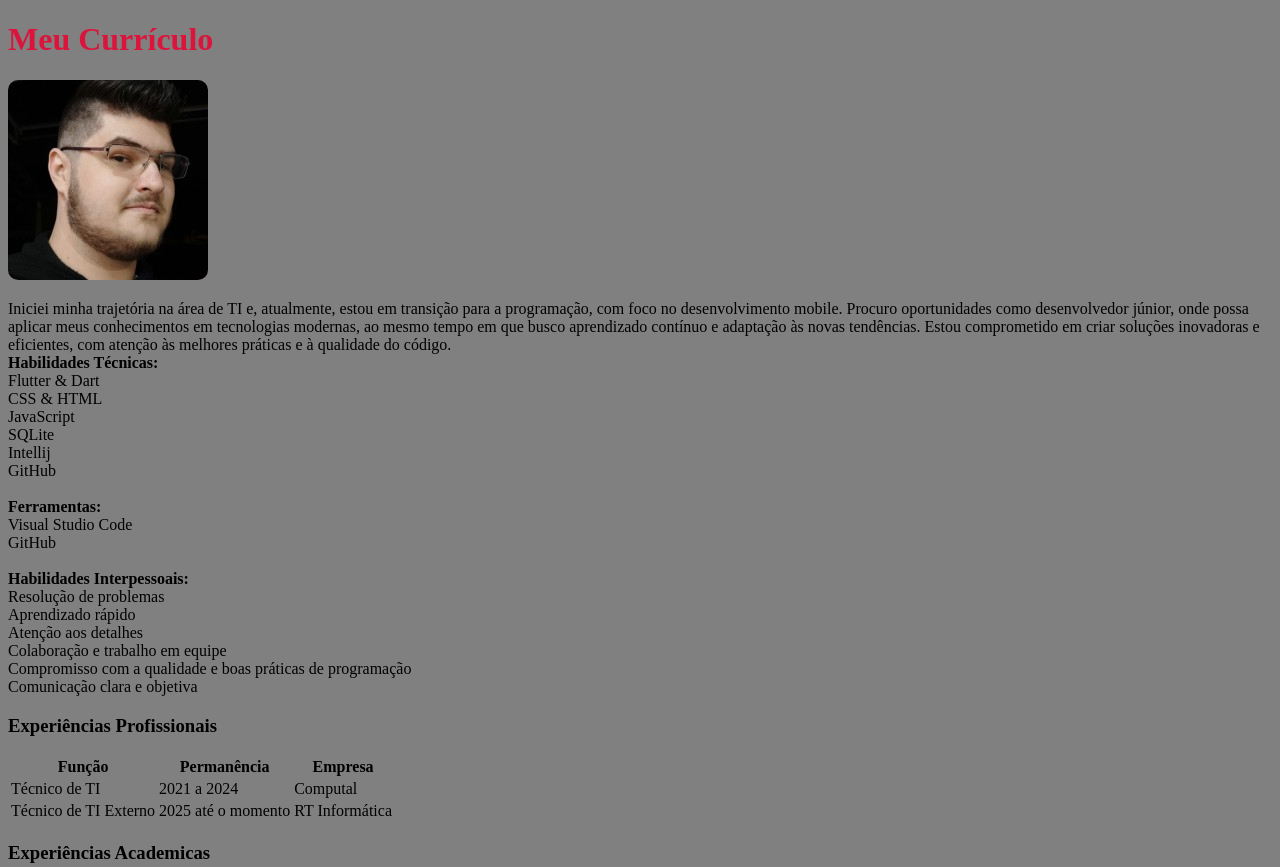
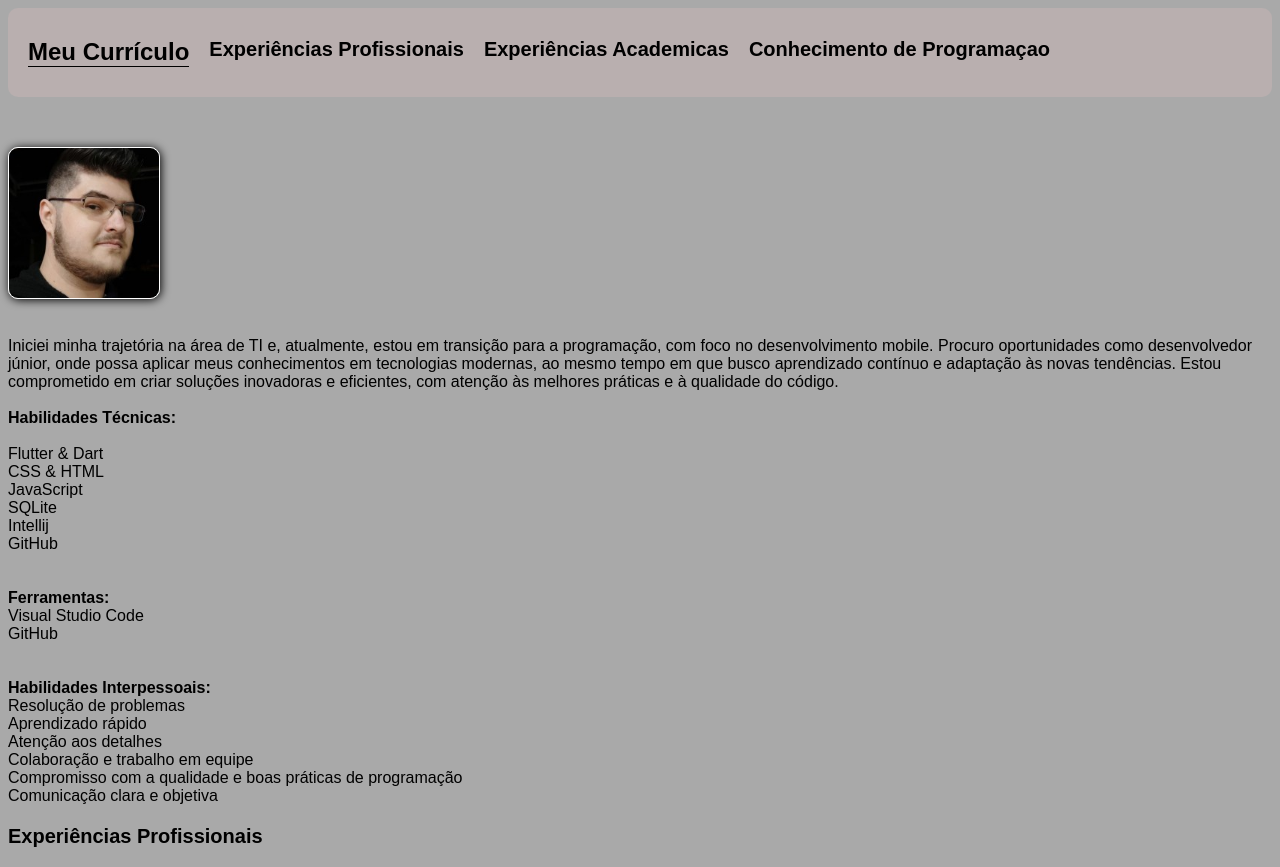
Before and after one commit to williamVrau/Entra21_HTML_CSS_JS, a plain HTML site: page Index.html in a window 1280 px wide. Shown: the top 867 px of the page. Drawn offline with Linux system fonts and the light colour scheme.

Commit message:
Atividade de CSS

```diff
--- a/Index.html
+++ b/Index.html
@@ -4,14 +4,26 @@
     <meta charset="UTF-8">
     <meta name="viewport" content="width=device-width, initial-scale=1.0">
     <title>Atividade Currículo</title>
+    <link rel="stylesheet" href="style.css">
 </head>
-<body style="background-color:gray;">
-    <h1 style="color: crimson;">Meu Currículo</h1>
-    <img src="ImagenPerfil.jpeg" style="border-radius: 10px;" alt="Imagem do Rosto do William Mateus de Novais">
+<body>
+    <header>
+        <nav>
+        <h1>Meu Currículo</h1>
+        <a href="#ExperiênciasProfissionais"><h3>Experiências Profissionais</h3></a>
+        <a href="#ExperiênciasAcademicas"><h3>Experiências Academicas</h3></a>
+        <a href="#ConhecimentodeProgramaçao"><h3>Conhecimento de Programaçao</h3></a>
+
+    </nav>
+    </header>
+    <img class="Imagem" src="ImagenPerfil.jpeg" alt="Imagem do Rosto do William Mateus de Novais">
     <p>
+        <br/>
         Iniciei minha trajetória na área de TI e, atualmente, estou em transição para a programação, com foco no desenvolvimento mobile. Procuro oportunidades como desenvolvedor júnior, onde possa aplicar meus conhecimentos em tecnologias modernas, ao mesmo tempo em que busco aprendizado contínuo e adaptação às novas tendências. Estou comprometido em criar soluções inovadoras e eficientes, com atenção às melhores práticas e à qualidade do código.
         <br/>
+        <br/>
         <strong>Habilidades Técnicas:</strong><br/>
+        <br/>
         Flutter & Dart<br/>
         CSS & HTML<br/>
         JavaScript<br/>
@@ -19,9 +31,11 @@
         Intellij<br/>
         GitHub<br/>
         <br/>
+        <br/>
         <strong>Ferramentas:</strong><br/>
         Visual Studio Code<br/>
         GitHub<br/>
+        <br/>
         <br/>
         <strong>Habilidades Interpessoais:</strong><br/>
         Resolução de problemas<br/>
@@ -31,7 +45,7 @@
         Compromisso com a qualidade e boas práticas de programação<br/>
         Comunicação clara e objetiva<br/>
     </p>
-    <h3>Experiências Profissionais</h3>
+    <h3 id="ExperiênciasProfissionais">Experiências Profissionais</h3>
     <table>
         <tr>
             <th>Função</th>
@@ -49,14 +63,14 @@
             <td>RT Informática</td>
         </tr>
     </table>
-    <h3>Experiências Academicas</h3>
+    <h3 id="ExperiênciasAcademicas">Experiências Academicas</h3>
     <ul>
         <li>Python, SQLite, HTML, CSS E JavaScript no IFC - Blumenau</li>
         <li>Dart EAD Alura</li>
         <li>Flutter EAD Alura</li>
         <li>Java no Senac - Timbo</li>
     </ul>
-    <h3>Conhecimento de Programaçao</h3>
+    <h3 id="ConhecimentodeProgramaçao">Conhecimento de Programaçao</h3>
     <h4>Python</h4>
     <p>Em Python, obtive um nível de conhecimento avançado, passando desde o básico, como funções, estruturas de dados e repetições, até bibliotecas mais avançadas, como Pymath, Pygame, Flask, entre outras.</p>
     <h4>Dart</h4>
@@ -65,8 +79,15 @@
     <p>Iniciei os estudos em Flutter, conseguindo criar apenas um aplicativo base.</p>
     <h4>Java</h4>
     <p>Em Java, entrei no Entra21 sem saber nada. Até o momento, o que foi estudado foi o básico da linguagem de programação, estruturas básicas de repetição e lógica de programação.</p>
-    <h3>Segue abaixo os links do meu GitHub e LinkedIn:</h3>
-    <a href="https://github.com/williamVrau" target="_blank"><img src="GitHub-logo.png" alt="Logo do GitHub" width="100"></a>
-    <a href="https://www.linkedin.com/in/william-mateus-de-novais-38a20b327" target="_blank"><img src="linkedin-logo.png" width="100" alt="Imagem da Logo do LinkedIn"></a>
+
+
+    <footer>
+        <h3>Segue abaixo os links do meu GitHub e LinkedIn:</h3>
+        <a  href="https://github.com/williamVrau" target="_blank"><img class="GitLink" src="GitHub-logo.png" alt="Logo do GitHub" width="100"></a>
+        <a  href="https://www.linkedin.com/in/william-mateus-de-novais-38a20b327" target="_blank"><img class="GitLink" src="linkedin-logo.png" width="100" alt="Imagem da Logo do LinkedIn"></a>
+        <a href="mailto:williammnovais@gmail.com"><p>Contato Email</p></a>
+        <p>copyright © Currículo William [2025] Todos os direitos reservados</p>
+    </footer>
+
 </body>
 </html>
--- /dev/null
+++ b/style.css
@@ -0,0 +1,57 @@
+body{
+    background-color: darkgray;
+    font-family: Arial, Helvetica, sans-serif;
+}
+header{
+    border-radius: 10px;
+    display: flex;
+    justify-content: space-between;
+    align-items: center;
+    padding: 10px 20px;
+    background-color: rgb(185, 175, 175);
+}
+nav {
+    display: flex;
+    gap: 20px;
+  }
+nav a {
+    font-size: 25px;
+    text-decoration: none;
+    color: black;
+}
+h1 {
+    border-bottom: 1px solid black;
+
+}
+h3{
+    font-size: 20px;
+}
+footer{
+    background-color: rgb(75, 114, 114);
+    padding: 20px;
+    border-radius: 10px;
+}
+.Imagem{
+    margin-top: 50px;
+    width: 150px;
+    height: 150px;
+    border-radius: 10px;
+    border: 1px solid rgb(255, 255, 255);
+    transition: all 80ms;
+    box-shadow: 1px 1px 10px;
+}
+.Imagem:hover {
+    width: 160px;
+    height: 160px;
+    border: 1px solid rgb(255, 0, 0);
+}
+
+.GitLink{
+    width: 100px;
+    transition: all 80ms;
+
+}
+.GitLink:hover{
+    width: 120px;
+
+}
```
